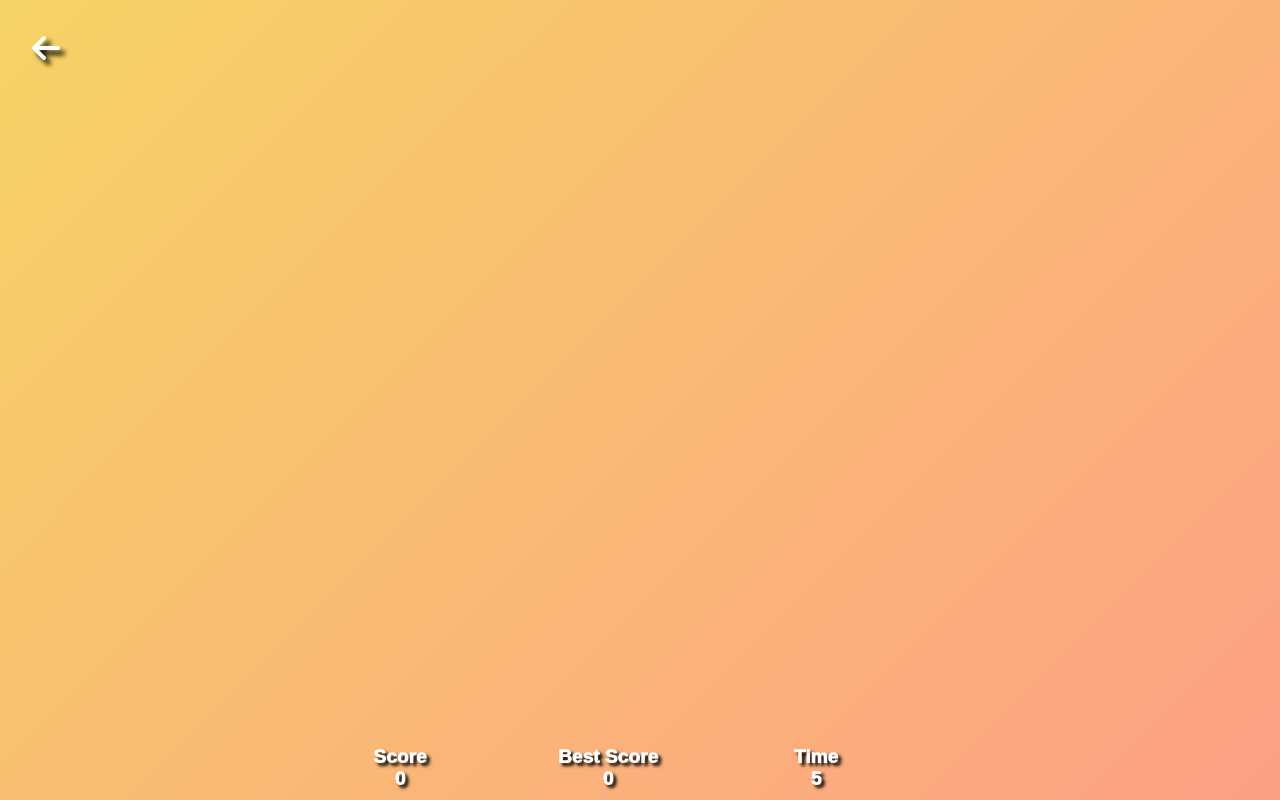
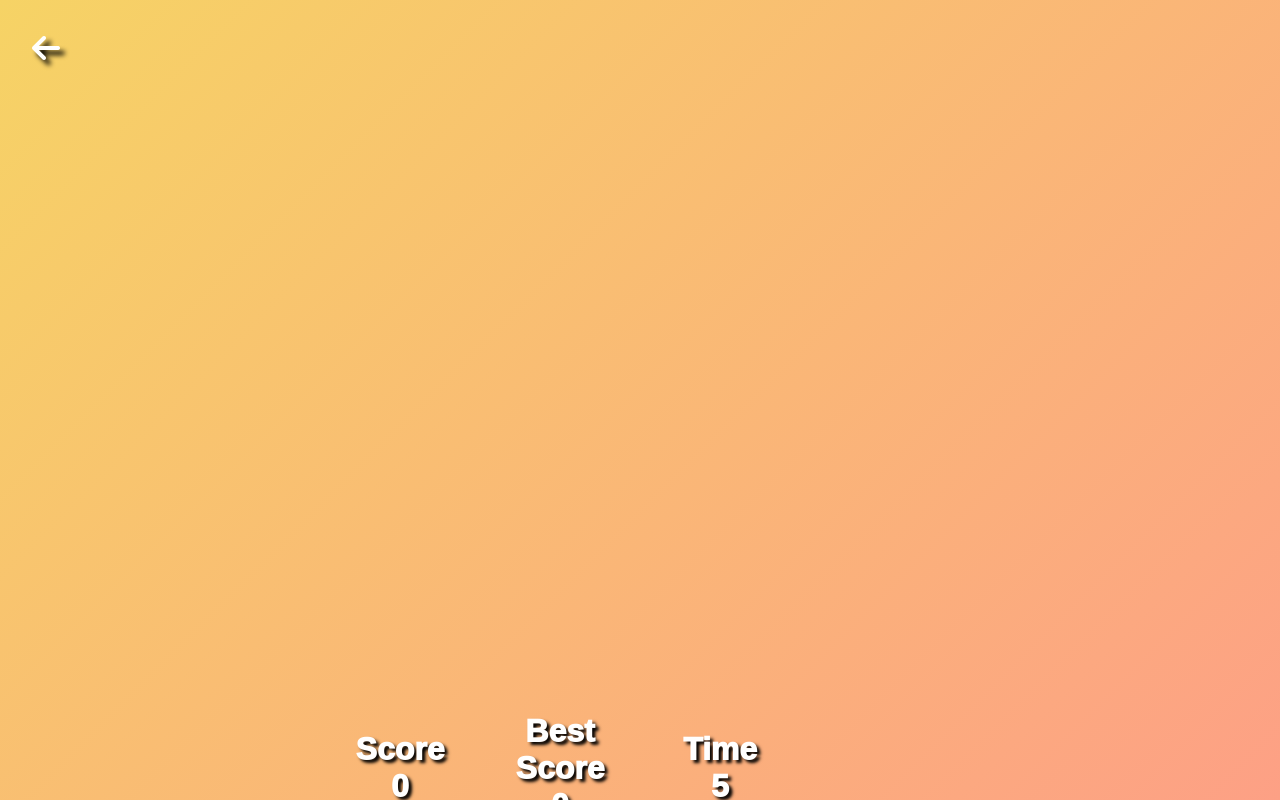
Before and after one commit to Knight9876/WordSearch, a plain HTML site: page search/search.html in a window 1280 px wide. Drawn offline with Linux system fonts and the light colour scheme; no server answers; a web font is replaced by a local one.

Commit message:
All Files Added.

```diff
--- a/styles.css
+++ b/styles.css
@@ -417,7 +417,7 @@ button span {
     .metrics {
         display: flex;
         flex-direction: row;
-        gap: 1remx;
+        gap: 2rem;
         top: 91%;
         left: 50%;
         transform: translateX(-50%);
@@ -427,7 +427,7 @@ button span {
         border: none;
         height: 5rem;
         box-shadow: none;
-        font-size: 1.2rem;
+        font-size: 2rem;
     }
 }
 
@@ -460,7 +460,7 @@ button span {
         top: 85%;
         left: 50%;
         transform: translateX(-50%);
-        gap: 1rem;
+        gap: 2rem;
         width: 90%;
         padding-bottom: 1rem;
     }
```
